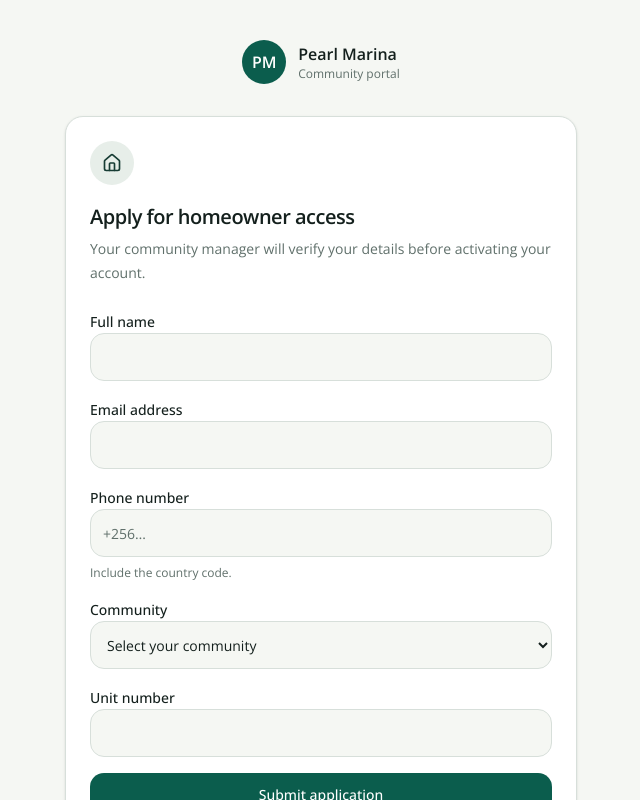
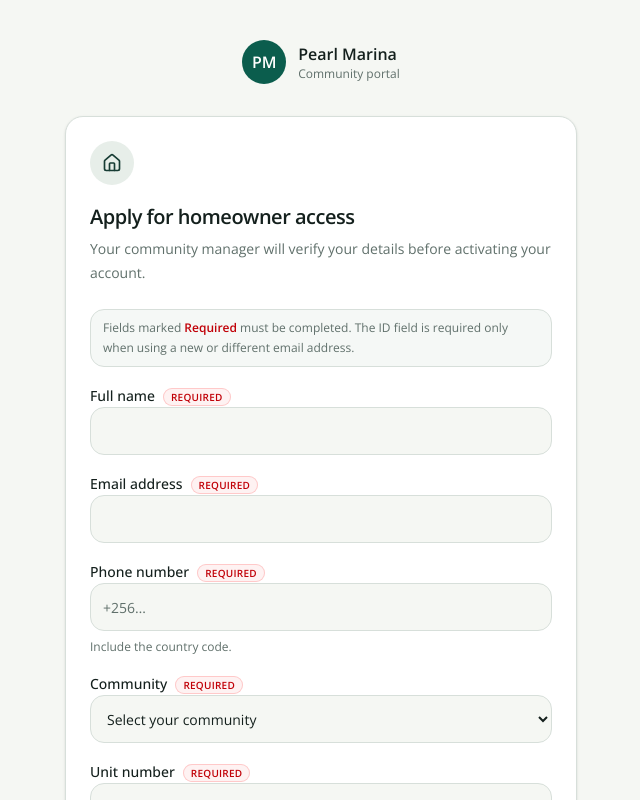
Before and after one commit to Nearly-Free-Software/pearl-marina-community-app, a Next.js app: page /signup in a window 1280 px wide. Shown: the top 800 px of the page, without its empty margins (319-959 px from the left). Built offline with nearby package versions, Linux system fonts and the light colour scheme.

Commit message:
Add signup field requirement indicators

```diff
--- /dev/null
+++ b/src/app/signup/field-requirement.tsx
@@ -0,0 +1,21 @@
+export function FieldRequirement({ kind }: { kind: "required" | "optional" | "conditional" }) {
+  const styles = kind === "required"
+    ? "bg-red-50 text-red-700 ring-red-200"
+    : kind === "conditional"
+      ? "bg-amber-50 text-amber-800 ring-amber-200"
+      : "bg-secondary text-muted-foreground ring-border";
+
+  return (
+    <span aria-hidden="true" className={`ml-2 inline-flex rounded-full px-2 py-0.5 text-[10px] font-semibold uppercase tracking-wide ring-1 ring-inset ${styles}`}>
+      {kind}
+    </span>
+  );
+}
+
+export function FormRequirementLegend() {
+  return (
+    <p className="rounded-lg border bg-secondary/40 px-3 py-2 text-xs leading-5 text-muted-foreground">
+      Fields marked <span className="font-semibold text-red-700">Required</span> must be completed. The ID field is required only when using a new or different email address.
+    </p>
+  );
+}
--- a/src/app/signup/id-signup-form.tsx
+++ b/src/app/signup/id-signup-form.tsx
@@ -9,6 +9,7 @@ import { PendingButton } from "@/components/ui/pending-button";
 import { HOMEOWNER_ID_MAX_BYTES, HOMEOWNER_ID_MAX_DIMENSION, HOMEOWNER_ID_PRIVACY_VERSION } from "@/lib/homeowner-identification-shared";
 import { subCommunities } from "@/lib/homeowner-applications";
 import { submitHomeownerApplication } from "./actions";
+import { FieldRequirement, FormRequirementLegend } from "./field-requirement";
 
 async function prepareIdImage(file: File) {
   if (!['image/jpeg', 'image/png', 'image/webp'].includes(file.type)) throw new Error("Choose a JPEG, PNG, or WebP image.");
@@ -75,13 +76,14 @@ export function IdSignupForm({ error, supabase: supabaseEnv }: {
 
   return (
     <form action={submitHomeownerApplication} className="space-y-4">
+      <FormRequirementLegend />
       <div className="space-y-2">
-        <label htmlFor="email" className="text-sm font-medium">Email address</label>
+        <label htmlFor="email" className="text-sm font-medium">Email address<FieldRequirement kind="required" /></label>
         <Input id="email" name="email" type="email" autoComplete="email" inputMode="email" value={email} onChange={(event) => { setEmail(event.target.value); if (draft) clearDraft(); }} required />
         <p className="text-xs leading-5 text-muted-foreground">Use the email address PMEL has on file for you. If you are applying with a new or different email address, include a government-issued photo ID below.</p>
       </div>
       <div className="space-y-2">
-        <label htmlFor="government_id" className="text-sm font-medium">Government-issued photo ID <span className="font-normal text-muted-foreground">(required for a new or different email)</span></label>
+        <label htmlFor="government_id" className="text-sm font-medium">Government-issued photo ID<FieldRequirement kind="conditional" /></label>
         <Input id="government_id" type="file" accept="image/jpeg,image/png,image/webp" capture="environment" disabled={busy} onChange={(event) => { const file = event.target.files?.[0]; if (file) void uploadId(file); else clearDraft(); }} />
         <p className="text-xs leading-5 text-muted-foreground">You may leave this blank when using the email PMEL already has on file. Uploaded images are resized and stripped of image metadata.</p>
         {busy ? <p className="text-sm text-primary" role="status">Preparing your ID and reading the name…</p> : null}
@@ -90,10 +92,10 @@ export function IdSignupForm({ error, supabase: supabaseEnv }: {
       </div>
       <input type="hidden" name="id_draft_id" value={draft?.id ?? ""} />
       <input type="hidden" name="id_draft_secret" value={draft?.secret ?? ""} />
-      <div className="space-y-2"><label htmlFor="full_name" className="text-sm font-medium">Full name</label><Input id="full_name" name="full_name" autoComplete="name" maxLength={100} defaultValue={suggestedName ?? ""} key={suggestedName ?? ocrStatus ?? "name"} required />{ocrStatus === "name_found" ? <p className="text-xs text-muted-foreground">We suggested this from the image. Correct it if needed.</p> : draft ? <p className="text-xs text-amber-800">We could not confidently find the name. Enter it manually; a manager will compare it with the ID.</p> : null}</div>
-      <div className="space-y-2"><label htmlFor="phone" className="text-sm font-medium">Phone number</label><Input id="phone" name="phone" type="tel" autoComplete="tel" inputMode="tel" placeholder="+256…" required /><p className="text-xs text-muted-foreground">Include the country code.</p></div>
-      <div className="space-y-2"><label htmlFor="sub_community" className="text-sm font-medium">Community</label><select id="sub_community" name="sub_community" className="flex h-12 w-full rounded-lg border border-input bg-background px-3 text-base outline-none focus-visible:ring-2 focus-visible:ring-ring sm:text-sm" defaultValue="" required><option value="" disabled>Select your community</option>{subCommunities.map((community) => <option key={community} value={community}>{community}</option>)}</select></div>
-      <div className="space-y-2"><label htmlFor="unit_number" className="text-sm font-medium">Unit number</label><Input id="unit_number" name="unit_number" autoComplete="off" maxLength={32} required /></div>
+      <div className="space-y-2"><label htmlFor="full_name" className="text-sm font-medium">Full name<FieldRequirement kind="required" /></label><Input id="full_name" name="full_name" autoComplete="name" maxLength={100} defaultValue={suggestedName ?? ""} key={suggestedName ?? ocrStatus ?? "name"} required />{ocrStatus === "name_found" ? <p className="text-xs text-muted-foreground">We suggested this from the image. Correct it if needed.</p> : draft ? <p className="text-xs text-amber-800">We could not confidently find the name. Enter it manually; a manager will compare it with the ID.</p> : null}</div>
+      <div className="space-y-2"><label htmlFor="phone" className="text-sm font-medium">Phone number<FieldRequirement kind="required" /></label><Input id="phone" name="phone" type="tel" autoComplete="tel" inputMode="tel" placeholder="+256…" required /><p className="text-xs text-muted-foreground">Include the country code.</p></div>
+      <div className="space-y-2"><label htmlFor="sub_community" className="text-sm font-medium">Community<FieldRequirement kind="required" /></label><select id="sub_community" name="sub_community" className="flex h-12 w-full rounded-lg border border-input bg-background px-3 text-base outline-none focus-visible:ring-2 focus-visible:ring-ring sm:text-sm" defaultValue="" required><option value="" disabled>Select your community</option>{subCommunities.map((community) => <option key={community} value={community}>{community}</option>)}</select></div>
+      <div className="space-y-2"><label htmlFor="unit_number" className="text-sm font-medium">Unit number<FieldRequirement kind="required" /></label><Input id="unit_number" name="unit_number" autoComplete="off" maxLength={32} required /></div>
       {draft ? <label className="flex items-start gap-3 rounded-lg border p-3 text-sm leading-6"><input type="checkbox" name="privacy_acknowledged" value={HOMEOWNER_ID_PRIVACY_VERSION} className="mt-1 size-5 shrink-0 accent-primary" required /><span>I have read the <Link href="/privacy/homeowner-id" target="_blank" className="font-medium text-primary underline">ID privacy notice</Link> and consent to this processing and retention.</span></label> : null}
       {error ? <p className="rounded-lg bg-red-50 p-3 text-sm text-red-800" role="alert">{error}</p> : null}
       <PendingButton className="w-full" pendingLabel="Submitting application…" disabled={busy}>Submit application</PendingButton>
--- a/src/app/signup/page.tsx
+++ b/src/app/signup/page.tsx
@@ -6,6 +6,7 @@ import { Input } from "@/components/ui/input";
 import { PendingButton } from "@/components/ui/pending-button";
 import { subCommunities } from "@/lib/homeowner-applications";
 import { submitHomeownerApplication } from "./actions";
+import { FieldRequirement, FormRequirementLegend } from "./field-requirement";
 import { IdSignupForm } from "./id-signup-form";
 import { isIdRequirementEnabled } from "@/lib/homeowner-identification";
 import { getSupabaseEnv } from "@/lib/supabase/env";
@@ -49,17 +50,18 @@ export default async function SignupPage({
               </div>
             ) : idRequired && supabase ? <IdSignupForm error={error} supabase={supabase} /> : (
               <form action={submitHomeownerApplication} className="space-y-4">
-                <div className="space-y-2"><label htmlFor="full_name" className="text-sm font-medium">Full name</label><Input id="full_name" name="full_name" autoComplete="name" maxLength={100} required /></div>
-                <div className="space-y-2"><label htmlFor="email" className="text-sm font-medium">Email address</label><Input id="email" name="email" type="email" autoComplete="email" inputMode="email" required /></div>
-                <div className="space-y-2"><label htmlFor="phone" className="text-sm font-medium">Phone number</label><Input id="phone" name="phone" type="tel" autoComplete="tel" inputMode="tel" placeholder="+256…" required /><p className="text-xs text-muted-foreground">Include the country code.</p></div>
+                <FormRequirementLegend />
+                <div className="space-y-2"><label htmlFor="full_name" className="text-sm font-medium">Full name<FieldRequirement kind="required" /></label><Input id="full_name" name="full_name" autoComplete="name" maxLength={100} required /></div>
+                <div className="space-y-2"><label htmlFor="email" className="text-sm font-medium">Email address<FieldRequirement kind="required" /></label><Input id="email" name="email" type="email" autoComplete="email" inputMode="email" required /></div>
+                <div className="space-y-2"><label htmlFor="phone" className="text-sm font-medium">Phone number<FieldRequirement kind="required" /></label><Input id="phone" name="phone" type="tel" autoComplete="tel" inputMode="tel" placeholder="+256…" required /><p className="text-xs text-muted-foreground">Include the country code.</p></div>
                 <div className="space-y-2">
-                  <label htmlFor="sub_community" className="text-sm font-medium">Community</label>
+                  <label htmlFor="sub_community" className="text-sm font-medium">Community<FieldRequirement kind="required" /></label>
                   <select id="sub_community" name="sub_community" className="flex h-12 w-full rounded-lg border border-input bg-background px-3 text-base outline-none focus-visible:ring-2 focus-visible:ring-ring sm:text-sm" defaultValue="" required>
                     <option value="" disabled>Select your community</option>
                     {subCommunities.map((community) => <option key={community} value={community}>{community}</option>)}
                   </select>
                 </div>
-                <div className="space-y-2"><label htmlFor="unit_number" className="text-sm font-medium">Unit number</label><Input id="unit_number" name="unit_number" autoComplete="off" maxLength={32} required /></div>
+                <div className="space-y-2"><label htmlFor="unit_number" className="text-sm font-medium">Unit number<FieldRequirement kind="required" /></label><Input id="unit_number" name="unit_number" autoComplete="off" maxLength={32} required /></div>
                 {error ? <p className="rounded-lg bg-red-50 p-3 text-sm text-red-800" role="alert">{error}</p> : null}
                 <PendingButton className="w-full" pendingLabel="Submitting application…">Submit application</PendingButton>
                 <p className="text-center text-sm text-muted-foreground">Already approved? <Link href="/login" className="font-medium text-primary underline-offset-4 hover:underline">Sign in</Link></p>
```
Also changed, not shown: 1 other file (tests, documents, lock files or other folders).
